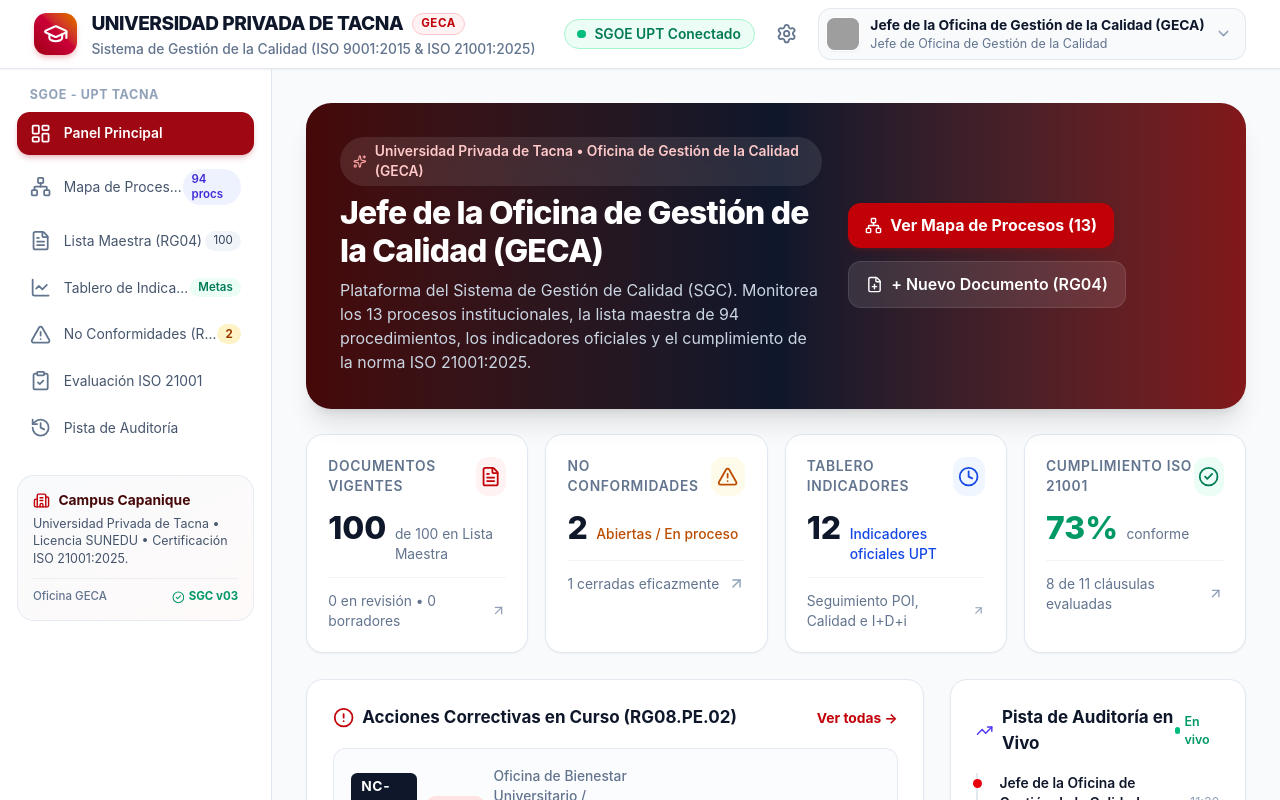
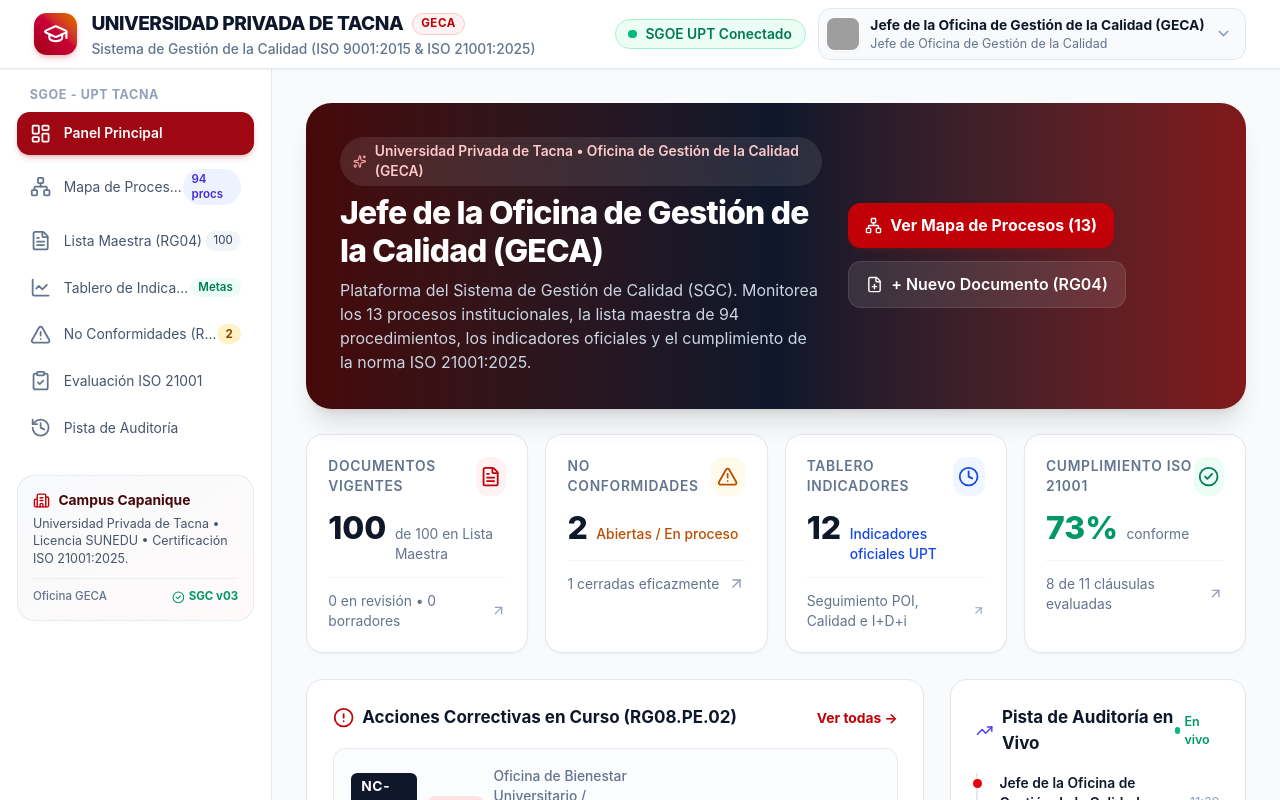
Before and after one commit to normasisoupt-star/SGCGECAUPT, a React (Vite) app: page / in a window 1280 px wide. Shown: the top 800 px of the page. Built offline with nearby package versions, Linux system fonts and the light colour scheme; grey boxes are pictures that could not be loaded.

Commit message:
feat: Remover boton y ventana de configuracion tecnica para proteger arquitectura y datos del sistema

```diff
--- a/src/App.tsx
+++ b/src/App.tsx
@@ -8,7 +8,6 @@
 import { CAPAManagementView } from './components/CAPAManagementView';
 import { AuditChecklistView } from './components/AuditChecklistView';
 import { ActivityLogsView } from './components/ActivityLogsView';
-import { SettingsModal } from './components/SettingsModal';
 
 import {
   getDocuments,
@@ -59,7 +58,6 @@
 
   const [isOpenNewDocModal, setIsOpenNewDocModal] = useState(false);
   const [isOpenNewCapaModal, setIsOpenNewCapaModal] = useState(false);
-  const [isOpenSettingsModal, setIsOpenSettingsModal] = useState(false);
 
   const refreshAll = () => {
     setDocuments(getDocuments());
@@ -155,7 +153,6 @@
         users={users}
         activeUser={activeUser}
         onSwitchUser={handleSwitchUser}
-        onOpenSettings={() => setIsOpenSettingsModal(true)}
       />
 
       <div className="flex-1 flex overflow-hidden">
@@ -241,11 +238,7 @@
         </main>
       </div>
 
-      <SettingsModal
-        isOpen={isOpenSettingsModal}
-        onClose={() => setIsOpenSettingsModal(false)}
-        onDataChanged={refreshAll}
-      />
+
     </div>
   );
 }
--- a/src/components/Navbar.tsx
+++ b/src/components/Navbar.tsx
@@ -1,6 +1,5 @@
 import React, { useState } from 'react';
 import {
-  Settings as SettingsIcon,
   ChevronDown,
   GraduationCap
 } from 'lucide-react';
@@ -10,7 +9,7 @@
   users: UserProfile[];
   activeUser: UserProfile;
   onSwitchUser: (user: UserProfile) => void;
-  onOpenSettings: () => void;
+  onOpenSettings?: () => void;
 }
 
 const ROLE_COLORS: Record<UserRole, string> = {
@@ -62,13 +61,7 @@
             <span>SGOE UPT Conectado</span>
           </div>
 
-          <button
-            onClick={onOpenSettings}
-            title="Configuración de Base de Datos y Respaldos"
-            className="p-2 rounded-lg text-slate-500 hover:text-slate-800 hover:bg-slate-100 transition-colors cursor-pointer"
-          >
-            <SettingsIcon className="w-5 h-5" />
-          </button>
+
 
           {/* Menú de Simulación de Usuario UPT */}
           <div className="relative">
```
